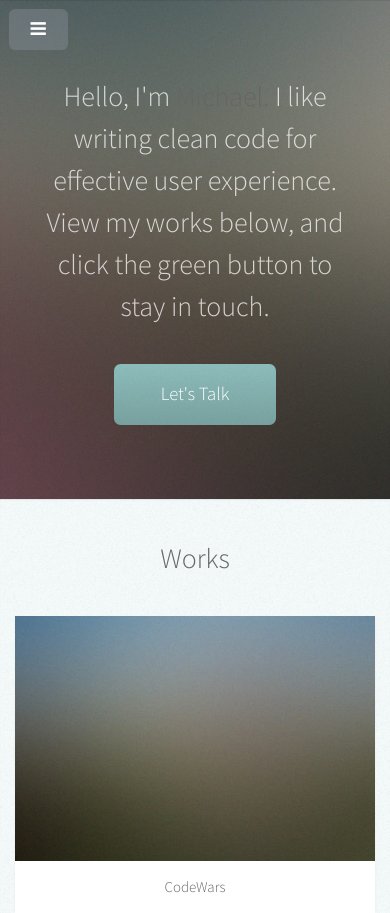
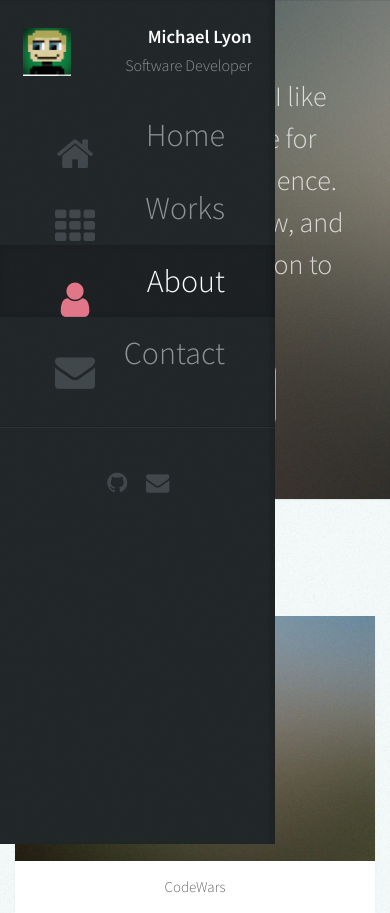
Before and after one commit to lyoncodes/lab-04, a plain HTML site: page lab/starter-code/index.html in a window 390 px wide. Shown: the top 913 px of the page. Drawn offline with Linux system fonts and the light colour scheme; files whose address does not match are found by name.

Commit message:
fillllxed menu

```diff
--- a/lab/starter-code/assets/css/base.css
+++ b/lab/starter-code/assets/css/base.css
@@ -4,15 +4,6 @@
 
 @import url('https://fonts.googleapis.com/css?family=Pathway+Gothic+One');
 
-/* @media screen and (min-width: 961px) and (max-width: 1880px) {}
-@media screen and (min-width: 961px) and (max-width: 1620px) {}
-@media screen and (min-width: 961px) and (max-width: 1320px) {}
-@media screen and (max-width: 960px) {}
-@media screen and (max-width: 736px) {}
-@media screen and (min-width: 961px) and (max-width: 1880px) {}
-@media screen and (min-width: 961px) and (max-width: 1620px) {}
-@media screen and (min-width: 961px) and (max-width: 1320px) {}
-@media screen and (max-width: 960px) {} */
 
 html, body, div, span, applet, object,
 iframe, h1, h2, h3, h4, h5, h6, p, blockquote,
@@ -103,7 +94,7 @@ html {
  body {
 	 background: #fff;
 		font-family: 'Source Sans Pro', sans-serif;
-		font-size: 19pt;
+		font-size: 21pt;
 		font-weight: 300;
 		line-height: 1.75em;
 		color: #888;
--- a/lab/starter-code/assets/css/layout/layout.css
+++ b/lab/starter-code/assets/css/layout/layout.css
@@ -1813,7 +1813,7 @@ button:active,
   #logo p {
     position: relative;
     display: block;
-    font-size: 0.6em;
+    font-size: 0.86em;
     color: rgba(255, 255, 255, 0.5);
     line-height: 1.25em;
     margin: 0.5em 0 0 0;
@@ -1831,11 +1831,12 @@ button:active,
 	}
 
 		#nav ul li {
-			padding-left: 0;
+      padding-left: 0;
+      font-size: 40px;
     }
 
 #footer {
-  margin-left: 375px;
+  /* margin-left: 375px; */
   text-align: center;
   background-color: #dce3e2;
   padding: 3em 0 4em 0;
@@ -2015,13 +2016,13 @@ button:active,
     -webkit-backface-visibility: hidden;
     -ms-backface-visibility: hidden;
     backface-visibility: hidden;
-    -moz-transform: translateX(-275px);
+    /* -moz-transform: translateX(-275px);
     -webkit-transform: translateX(-275px);
     -ms-transform: translateX(-275px);
     transform: translateX(-275px);
     -moz-transition: -moz-transform 0.5s ease;
     -webkit-transition: -webkit-transform 0.5s ease;
-    -ms-transition: -ms-transform 0.5s ease;
+    -ms-transition: -ms-transform 0.5s ease; */
     transition: transform 0.5s ease;
     -webkit-overflow-scrolling: touch;
     display: block;
@@ -2091,7 +2092,7 @@ button:active,
       font-weight: normal;
       -webkit-font-smoothing: antialiased;
       -moz-osx-font-smoothing: grayscale;
-      content: '\f0c9';
+      /* content: '\f0c9'; */
       color: #fff;
       font-size: 18px;
       line-height: 2.25em;
--- a/lab/starter-code/assets/css/module/module.css
+++ b/lab/starter-code/assets/css/module/module.css
@@ -1,25 +1,15 @@
 @import url("font-awesome.min.css");
 @import url("https://fonts.googleapis.com/css?family=Source+Sans+Pro:300,300italic,400,600");
 
-/* @media screen and (min-width: 961px) and (max-width: 1880px) {}
-@media screen and (min-width: 961px) and (max-width: 1620px) {}
-@media screen and (min-width: 961px) and (max-width: 1320px) {}
-@media screen and (max-width: 960px) {}
-@media screen and (max-width: 736px) {}
-@media screen and (min-width: 961px) and (max-width: 1880px) {}
-@media screen and (min-width: 961px) and (max-width: 1620px) {}
-@media screen and (min-width: 961px) and (max-width: 1320px) {}
-@media screen and (max-width: 960px) {} */
-
 .image.avatar48 {
-  width: 48px;
-  height: 48px;
+  width: 28px;
+  height: 28px;
   background: #f00;
 }
 
   .image.avatar48 img {
-    width: 78px;
-    height: 78px;
+    width: 48px;
+    height: 48px;
   }
 
 	ul.icons {
@@ -168,6 +158,7 @@ button,
       padding-left: 0;
       margin-left: 0;
     }
+
 @media screen and (max-width: 960px) {
   body.header-visible #main {
     -moz-transform: translateX(275px);
@@ -176,12 +167,12 @@ button,
     transform: translateX(275px);
   }
 
-  body.header-visible #headerToggle {
+  /* body.header-visible #headerToggle {
     -moz-transform: translateX(275px);
     -webkit-transform: translateX(275px);
     -ms-transform: translateX(275px);
     transform: translateX(275px);
-  }
+  } */
 
   body.header-visible #header {
     -moz-transform: translateX(0);
```
